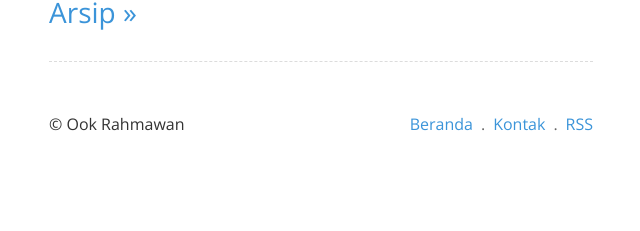
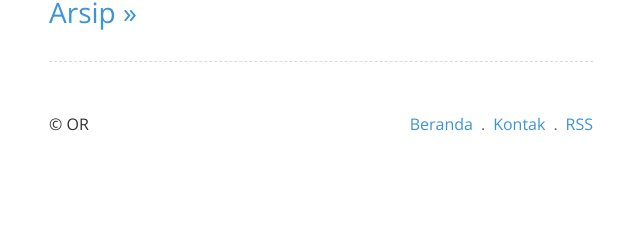
Before and after one commit to krhmwn/krhmwn.github.io, a Jekyll site: the page built from index.html, in a window 1280 px wide. Shown: the part 1160-1391 px from the top of the page, without its empty margins (319-959 px from the left). Built offline with Jekyll 4.4.1, drawn with Linux system fonts in a browser that asks for light colours; some web fonts are replaced.

Commit message:
Update V.1.1

```diff
--- a/_includes/footer.html
+++ b/_includes/footer.html
@@ -1 +1 @@
-<footer><p>&copy; {{ site.name }}</p><ol><li><a href="/">Beranda</a></li><li><a href="/contact">Kontak</a></li><li><a href="http://ook.web.id/sitemap.xml">RSS</a></li></ol></footer>
+<footer><p>&copy; OR</p><ol><li><a href="/">Beranda</a></li><li><a href="/contact">Kontak</a></li><li><a href="/sitemap.xml">RSS</a></li></ol></footer>
```
